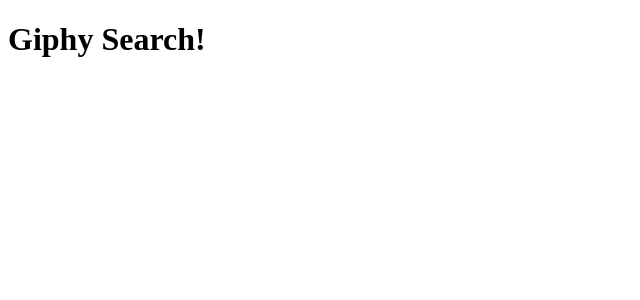
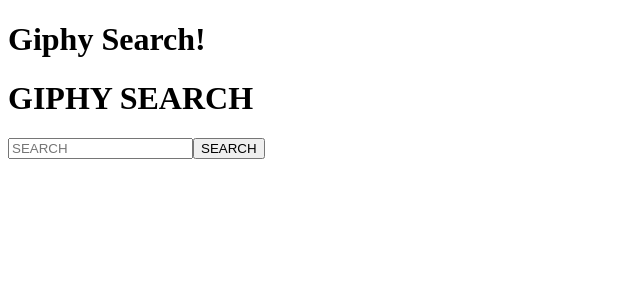
Before and after one commit to GavinHaseltine/group-giphy-saga, a React (Create React App) app: page / in a window 1280 px wide. Shown: the top 300 px of the page, without its empty margins (0-640 px from the left). Built offline with nearby package versions, Linux system fonts and the light colour scheme.

Commit message:
Add SearchView componet

```diff
--- a/src/components/App/App.js
+++ b/src/components/App/App.js
@@ -1,9 +1,11 @@
 import React from 'react';
+import SearchView from '../SearchView/SearchView';
 
 function App(props) {
   return (
     <div>
       <h1>Giphy Search!</h1>
+      <SearchView/>
     </div>
   );
 }
--- /dev/null
+++ b/src/components/SearchView/SearchView.jsx
@@ -0,0 +1,26 @@
+import React from "react"
+import { useDispatch } from 'react-redux';
+import { useState } from "react";
+
+
+function SearchView() {
+    const [search, setSearch] = useState('')
+    const dispatch = useDispatch();
+
+
+    const getGifs = () => {
+        dispatch({ type: 'SET_SEARCH' })
+    }
+
+    return (
+        <div>
+            <header>
+                <h1>GIPHY SEARCH</h1>
+            </header>
+            <input value={search} placeholder='SEARCH' onChange={(event) => setSearch(event.target.value)}></input>
+            <button onClick={getGifs}>SEARCH</button>
+        </div>
+    )
+}
+
+export default SearchView;
```
